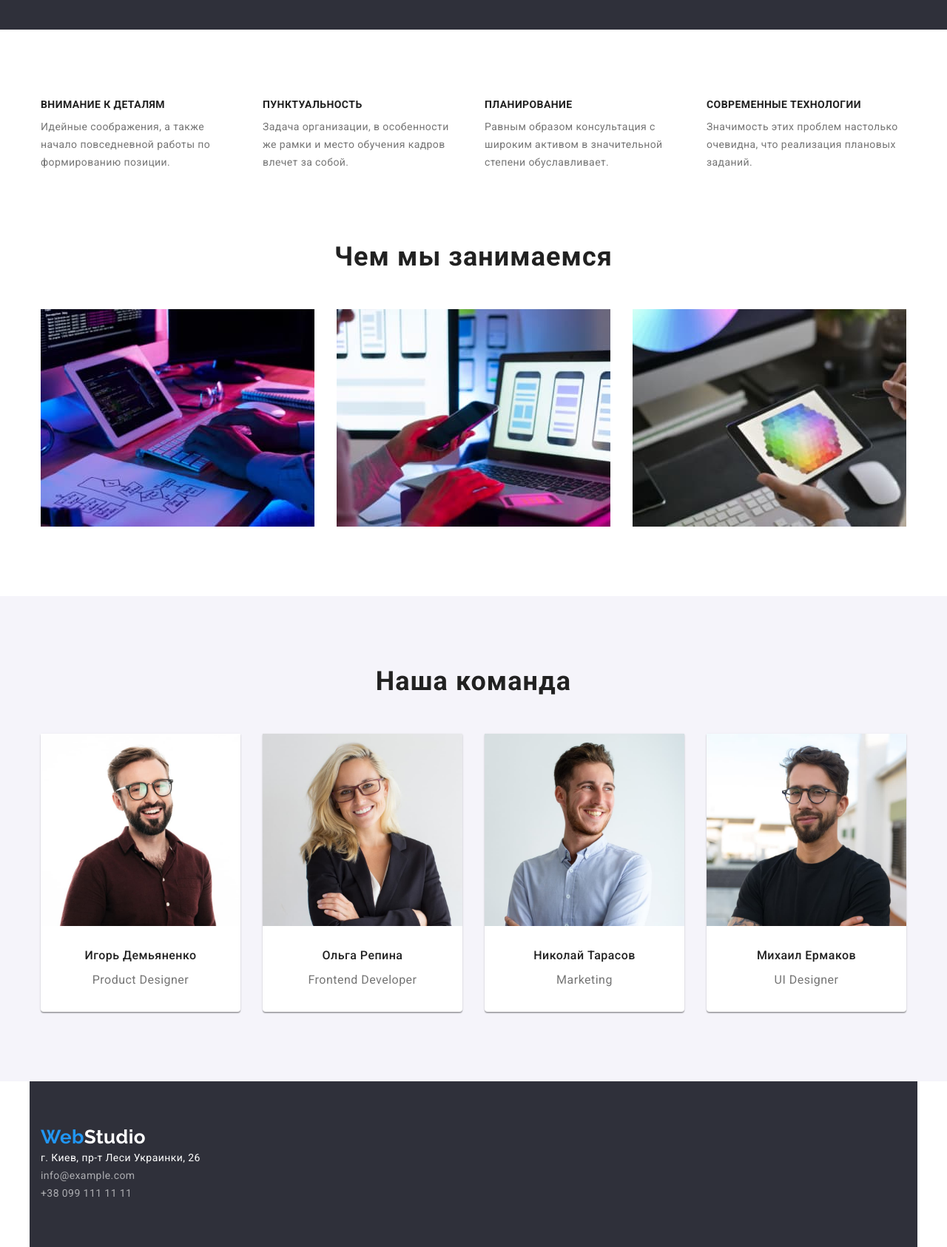
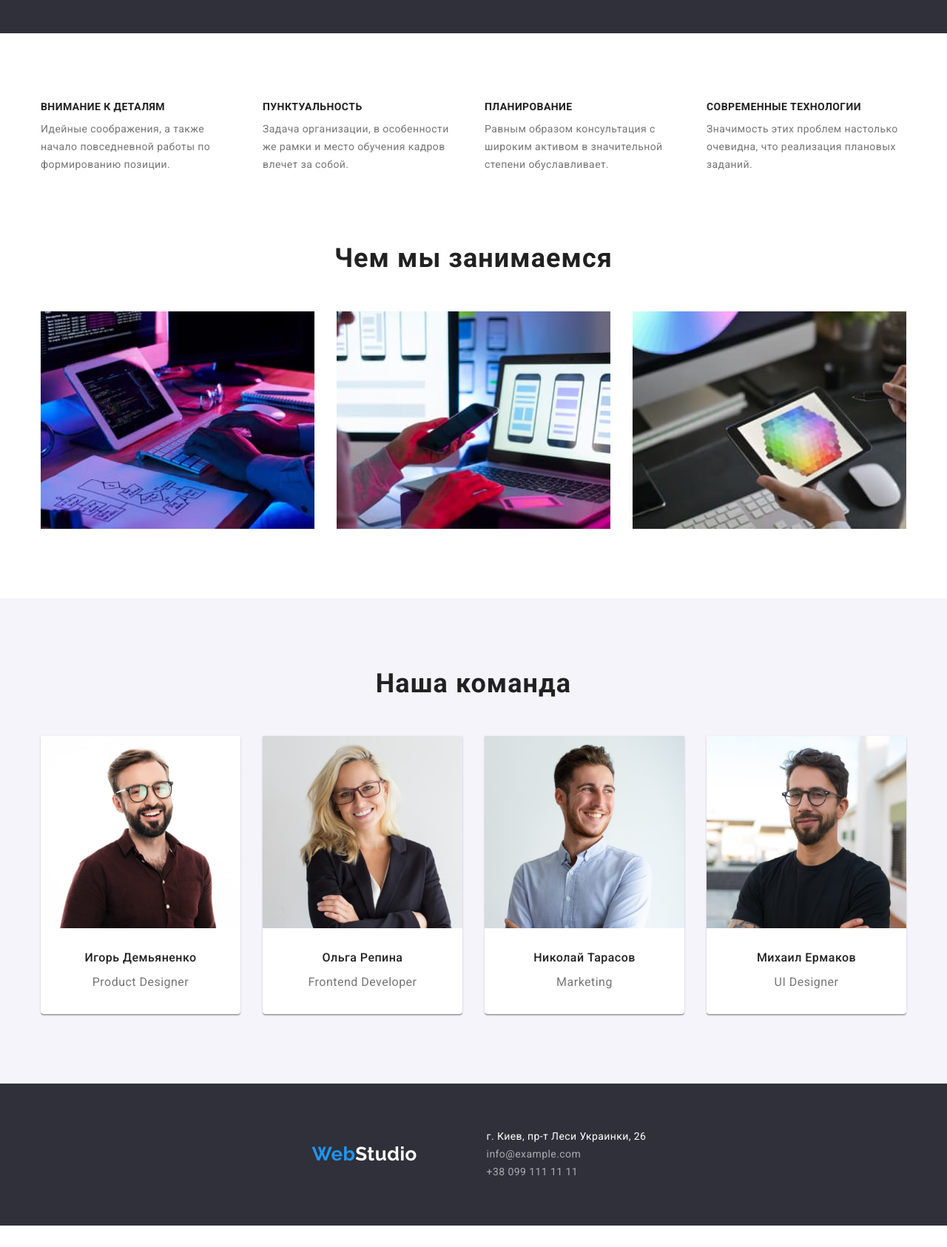
Before and after one commit to KorolevVlad/goit-markup-hw-03, a plain HTML site: page index.html in a window 1280 px wide. Shown: the part 640-2326 px from the top of the page at 74% size. After the commit the page ends 2297 px from the top, so only its background shows below. Drawn offline with nearby package versions, Linux system fonts and the light colour scheme.

Commit message:
корректирует код

```diff
--- a/css/style.css
+++ b/css/style.css
@@ -28,6 +28,8 @@ body {
   font-size: 26px;
   line-height: 1.19;
   text-decoration: none;
+
+  margin-right: 94px;
 }
 .logo-studio {
   font-family: raleway, sans-serif;
@@ -42,6 +44,8 @@ body {
 .contact-us,
 .navigation,
 .our-contacts {
+  display: block;
+
   background-color: var(--primary-white-color);
   color: var(--secondary-text-color);
 
@@ -52,7 +56,7 @@ body {
   text-decoration: none;
 }
 
-.portfolio-border {
+.header-border {
   border-bottom: 1px solid #ececec;
 }
 
@@ -78,10 +82,10 @@ body {
   display: flex;
 
   margin: 0;
-  margin-left: auto;
+  /* margin-left: auto;
   margin-right: auto;
   padding-left: 15px;
-  padding-right: 15px;
+  padding-right: 15px; */
 
   align-items: center;
 }
@@ -91,45 +95,55 @@ body {
   align-items: center;
 
   flex-wrap: wrap;
+
   justify-content: center;
 
-  padding-bottom: 94px;
+  padding-left: 15px;
+  padding-right: 15px;
+  margin: 0 auto;
 }
 .container-portfolio {
   box-sizing: content-box;
 }
 
-.container-header {
-  display: flex;
+/* .container-header {
   padding-left: 15px;
   margin: 0;
   padding: 0;
-  margin-left: auto;
-  margin-right: auto;
+
   align-items: center;
-}
+} */
 
 .container-header-logo {
   display: flex;
 
   align-items: center;
-  margin-left: 15px;
+  /* margin-left: 15px; */
 }
 .container-header-button {
   display: flex;
   margin-left: 50px;
 }
+.container-header-button:first-child {
+  margin-left: 0;
+}
 
 .container-header-contacts {
-  margin-right: 15px;
+  margin-left: auto;
+
+  /* margin-right: 15px;
+} */
 }
 
 /* стили решения для бизнеса, кнопки заказ  */
 
 .solution {
-  display: block;
-  min-height: 600px;
-  padding-bottom: 94px;
+  /* display: block; */
+  /* min-height: 600px; */
+  /* padding-bottom: 94px; */
+
+  padding-top: 200px;
+  padding-bottom: 200px;
 }
 .solution,
 .main-solution {
@@ -145,12 +159,12 @@ body {
 }
 
 .main-solution {
-  width: 696px;
-  margin: 0;
+  max-width: 696px;
+  margin: 0 auto;
 
-  padding-top: 200px;
-  margin-right: auto;
-  margin-left: auto;
+  /* padding-top: 200px; */
+  /* margin-right: auto;
+  margin-left: auto; */
   margin-bottom: 30px;
 }
 
@@ -167,6 +181,10 @@ body {
 
   text-align: center;
 }
+
+.button-display {
+  flex-direction: column;
+}
 .button-write-to-us:hover,
 .button-write-to-us:focus {
   background-color: #188ce8;
@@ -174,6 +192,10 @@ body {
 }
 /* стили сраницы с преимуществами, нашей командой*/
 /*  стили сетки блока преимуществ */
+.main-menu {
+  padding-bottom: 94px;
+}
+
 .about-us {
   color: var(--secondary-text-color);
   font-weight: 700;
@@ -191,9 +213,9 @@ body {
   padding: 0;
   margin-right: 30px;
 
-  max-width: 270px;
+  width: 270px;
 
-  padding-top: 94px;
+  /* padding-top: 94px; */
 }
 .container-about-us:last-child {
   margin-right: 0;
@@ -218,6 +240,7 @@ body {
   margin-right: 30px;
   padding-bottom: 94px;
   padding: 0;
+  width: 370px;
 }
 img {
   display: block;
@@ -230,23 +253,35 @@ img {
   background-color: #f5f4fa;
   padding-top: 94px;
 }
+.display {
+  display: flex;
+}
+
 .container-images-about-us {
+  /* display: flex; */
+
   background-color: #fff;
   margin-right: 30px;
 
   padding: 0;
 
-  max-width: 270px;
+  width: 270px;
 
   background: #ffffff;
   box-shadow: 0px 1px 3px rgba(0, 0, 0, 0.12), 0px 1px 1px rgba(0, 0, 0, 0.14),
     0px 2px 1px rgba(0, 0, 0, 0.2);
   border-radius: 0px 0px 4px 4px;
+  margin-bottom: 94px;
 }
 
-.image-about-us {
+.about-our-team {
+  padding-top: 30px;
+  padding-bottom: 30px;
+}
+
+/* .image-about-us {
   margin-bottom: 30px;
-}
+} */
 
 .container-images-about-us:last-child {
   margin-right: 0;
@@ -275,7 +310,7 @@ img {
 
   margin: 0;
   padding: 0;
-  margin-bottom: 30px;
+  /* margin-bottom: 30px; */
 }
 /* стиль лого Web */
 span {
@@ -283,8 +318,9 @@ span {
 }
 /* стили футера */
 .footer {
-  display: block;
-  width: 1200px;
+  /* display: block;
+  width: 1200px; */
+  /* display: flex; */
 
   background-color: var(--medium-dark-color);
   text-align: left;
@@ -436,5 +472,5 @@ ul {
 /* скроем вспомогательный текст */
 
 .hidden-block-two {
-  display: none;
+  visibility: hidden;
 }
--- a/index.html
+++ b/index.html
@@ -15,7 +15,7 @@
 </head>
 <body>
     <!-- шапка сайта -->
-    <header class="contact-us">
+    <header class="contact-us header-border">
         <div class="container container-header">
 
         <nav class="container-header-logo">
@@ -36,67 +36,104 @@
     </header>
     <!-- основное меню -->
     <main>
+
             <section class="solution">
+                <div class="container button-display">
             <h1 class="main-solution">Эффективные решения для вашего бизнеса</h1>
             <button type="button" class="button-write-to-us">Заказать услугу</button>
+        </div>
         </section>
-        <section>
+
+
+           <section class="main-menu">
+            <div class="container">
         <!-- наши преимущества -->
         <!-- h2 скроем с помощью css -->
         <h2 class="about-us hidden-block-two">наши преимущества</h2>
-            <ul class="container">
+        <ul class="display">
             <li class="container-about-us">
                 <h3 class="our-benefits">Внимание к деталям</h3>
-                    <p class="our-benefits-text">Идейные соображения, а также начало повседневной работы по формированию позиции.</p>
+                <p class="our-benefits-text">Идейные соображения, а также начало повседневной работы по формированию
+                    позиции.</p>
             </li>
             <li class="container-about-us">
                 <h3 class="our-benefits">Пунктуальность</h3>
-                    <p class="our-benefits-text">Задача организации, в особенности же рамки и место обучения кадров влечет за собой.</p>
+                <p class="our-benefits-text">Задача организации, в особенности же рамки и место обучения кадров влечет за
+                    собой.</p>
             </li>
             <li class="container-about-us">
                 <h3 class="our-benefits">Планирование</h3>
-                    <p class="our-benefits-text">Равным образом консультация с широким активом в значительной степени обуславливает.</p>
+                <p class="our-benefits-text">Равным образом консультация с широким активом в значительной степени
+                    обуславливает.</p>
             </li>
             <li class="container-about-us">
                 <h3 class="our-benefits">Современные технологии</h3>
-                    <p class="our-benefits-text">Значимость этих проблем настолько очевидна, что реализация плановых заданий.</p>
+                <p class="our-benefits-text">Значимость этих проблем настолько очевидна, что реализация плановых заданий.
+                </p>
             </li>
         </ul>
+        </div>
     </section>
+
         <!-- информация о нас -->
-        <section>
+
+            <section class="main-menu">
+                <div class="container">
                 <h2 class="about-us">Чем мы занимаемся</h2>
-            <ul class="container">
-                <li class="container-images"><img src="./images/box1.jpg" alt="рабочее пространство сотрудника" width="370" height="294"></li>
-                <li class="container-images"><img src="./images/box2.jpg" alt="рабочее пространство сотрудника" width="370" height="294"></li>
-                <li class="container-images"><img src="./images/box3.jpg" alt="рабочее пространство сотрудника" width="370" height="294"></li>
+                <ul class="display">
+                    <li class="container-images"><img src="./images/box1.jpg" alt="рабочее пространство сотрудника" width="370"
+                            height="294"></li>
+                    <li class="container-images"><img src="./images/box2.jpg" alt="рабочее пространство сотрудника" width="370"
+                            height="294"></li>
+                    <li class="container-images"><img src="./images/box3.jpg" alt="рабочее пространство сотрудника" width="370"
+                            height="294"></li>
                 </ul>
+                </div>
             </section>
+
+
             <section class="our-team-block">
+                <div class="container">
                 <!-- наша команда -->
                 <h2 class="about-us">Наша команда</h2>
-            <ul class="container">
-                <li class="container-images-about-us"><img class="image-about-us" src="./images/product-designer.jpg" alt="дизайнер продукта" width="270" height="260">
+                <ul class="display">
+                    <li class="container-images-about-us"><img class="image-about-us" src="./images/product-designer.jpg"
+                            alt="дизайнер продукта" width="270" height="260">
+                        <div class="about-our-team">
                             <h3 class="our-team">Игорь Демьяненко</h3>
                             <p class="our-team-position">Product Designer</p>
+                        </div>
                     </li>
-                <li class="container-images-about-us"><img class="image-about-us" src="./images/frontend-developer.jpg" alt="фронтенд разаработчик" width="270" height="260">
+                    <li class="container-images-about-us"><img class="image-about-us" src="./images/frontend-developer.jpg"
+                            alt="фронтенд разаработчик" width="270" height="260">
+                        <div class="about-our-team">
                             <h3 class="our-team">Ольга Репина</h3>
                             <p class="our-team-position">Frontend Developer</p>
+                        </div>
                     </li>
-                <li class="container-images-about-us"><img class="image-about-us" src="./images/marketing.jpg" alt="маркетолог" width="270" height="260">
+                    <li class="container-images-about-us"><img class="image-about-us" src="./images/marketing.jpg" alt="маркетолог"
+                            width="270" height="260">
+                        <div class="about-our-team">
                             <h3 class="our-team">Николай Тарасов</h3>
                             <p class="our-team-position">Marketing</p>
+                        </div>
                     </li>
-                <li class="container-images-about-us"><img class="image-about-us" src="./images/ui-designer.jpg" alt="дизайнер интерфейсовr" width="270" height="260">
+                    <li class="container-images-about-us"><img class="image-about-us" src="./images/ui-designer.jpg"
+                            alt="дизайнер интерфейсовr" width="270" height="260">
+                        <div class="about-our-team">
                             <h3 class="our-team">Михаил Ермаков</h3>
                             <p class="our-team-position">UI Designer</p>
+                        </div>
                     </li>
                 </ul>
+                </div>
             </section>
+
     </main>
 
+
         <footer class="footer">
+            <div class="container">
             <!-- футер -->
             <a href="" class="logo"><span>Web</span><span class="logo-studio">Studio</span></a>
             <address class="address">
@@ -106,6 +143,7 @@
                     <li><a href="tel:+380991111111" class="footer-contacts">+38 099 111 11 11</a></li>
                 </ul>
             </address>
+            </div>
         </footer>
 
 </body>
```
Also changed, not shown: portfolio/portfolio.html (+1 -1 lines). Lines whose indentation alone changed are shown as unchanged.
